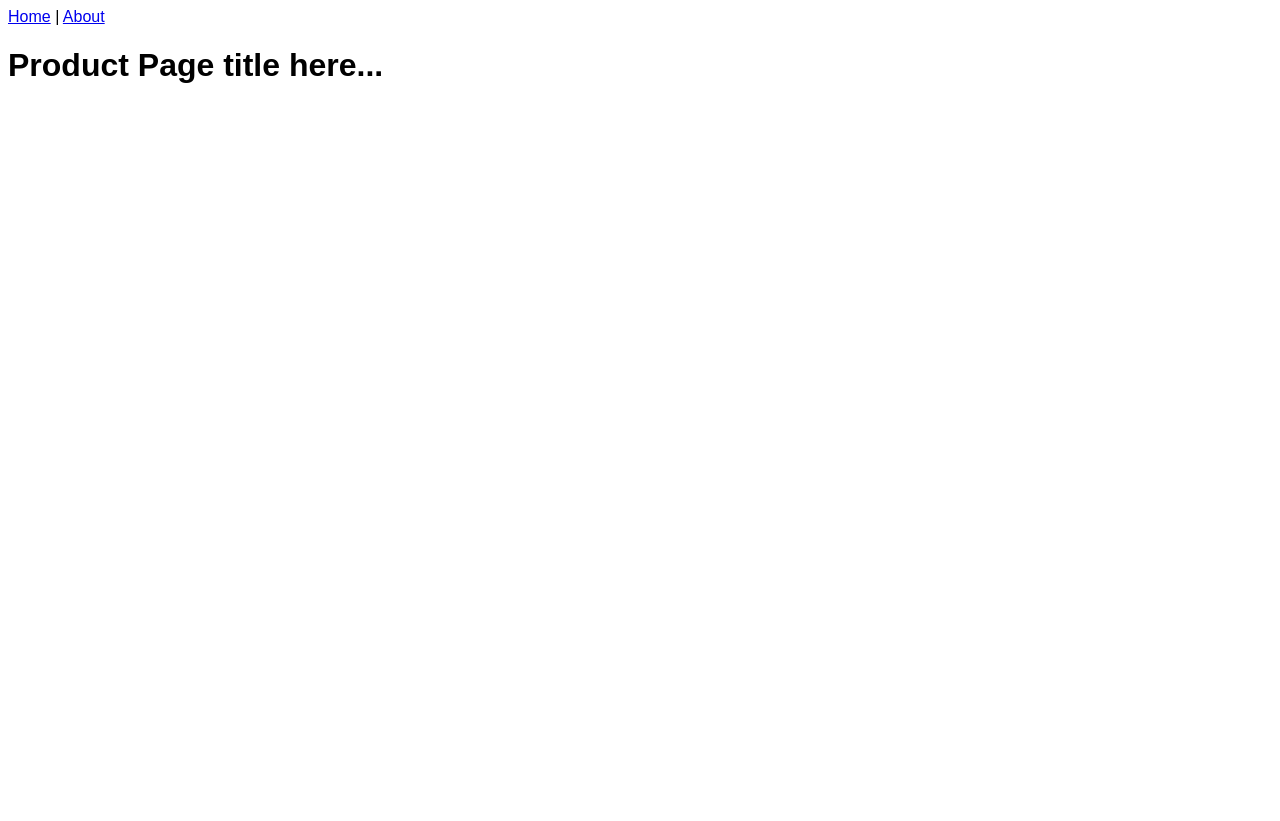
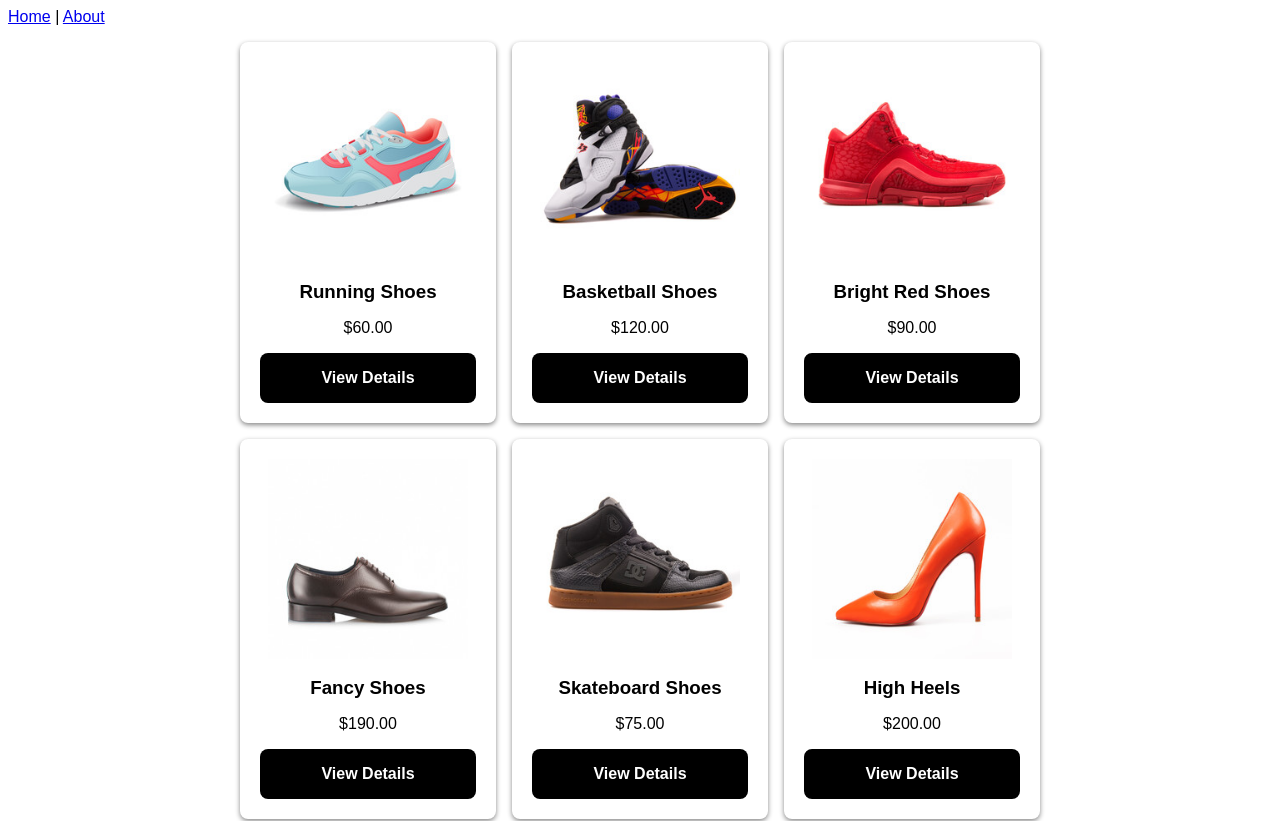
Before and after one commit to djhanus/lil-vue-js-stack, a Vue app: page /products in a window 1280 px wide. Shown: the top 821 px of the page. Before the commit the page ends 800 px from the top, so only its background shows below. Built offline with nearby package versions, Linux system fonts and the light colour scheme.

Commit message:
load content products

```diff
--- a/src/views/ProductsPage.vue
+++ b/src/views/ProductsPage.vue
@@ -1,12 +1,41 @@
 <template>
-    <h1>Product Page title here...</h1>
+    <div id="page-wrap">
+      <div class="grid-wrap">
+        <div
+          v-for="product in products"
+          class="product-item"
+          v-bind:key="product.id"
+        >
+          <img v-bind:src="product.imageUrl" />
+          <h3 class="product-name">{{ product.name }}</h3>
+          <p class="product-price">${{ product.price }}</p>
+          <router-link v-bind:to="'/products/' + product.id">
+            <button>View Details</button>
+          </router-link>
+        </div>
+      </div>
+    </div>
   </template>
 
+
+
   <script>
+  import { products } from '../fake-data';
+
   export default {
       name: 'ProductsPage',
+      data() {
+        return {
+          products,
+        };
+      }
   };
   </script>
+
+
+
+
+
 
   <style scoped>
     .grid-wrap {
```
Lines whose indentation alone changed are shown as unchanged.
